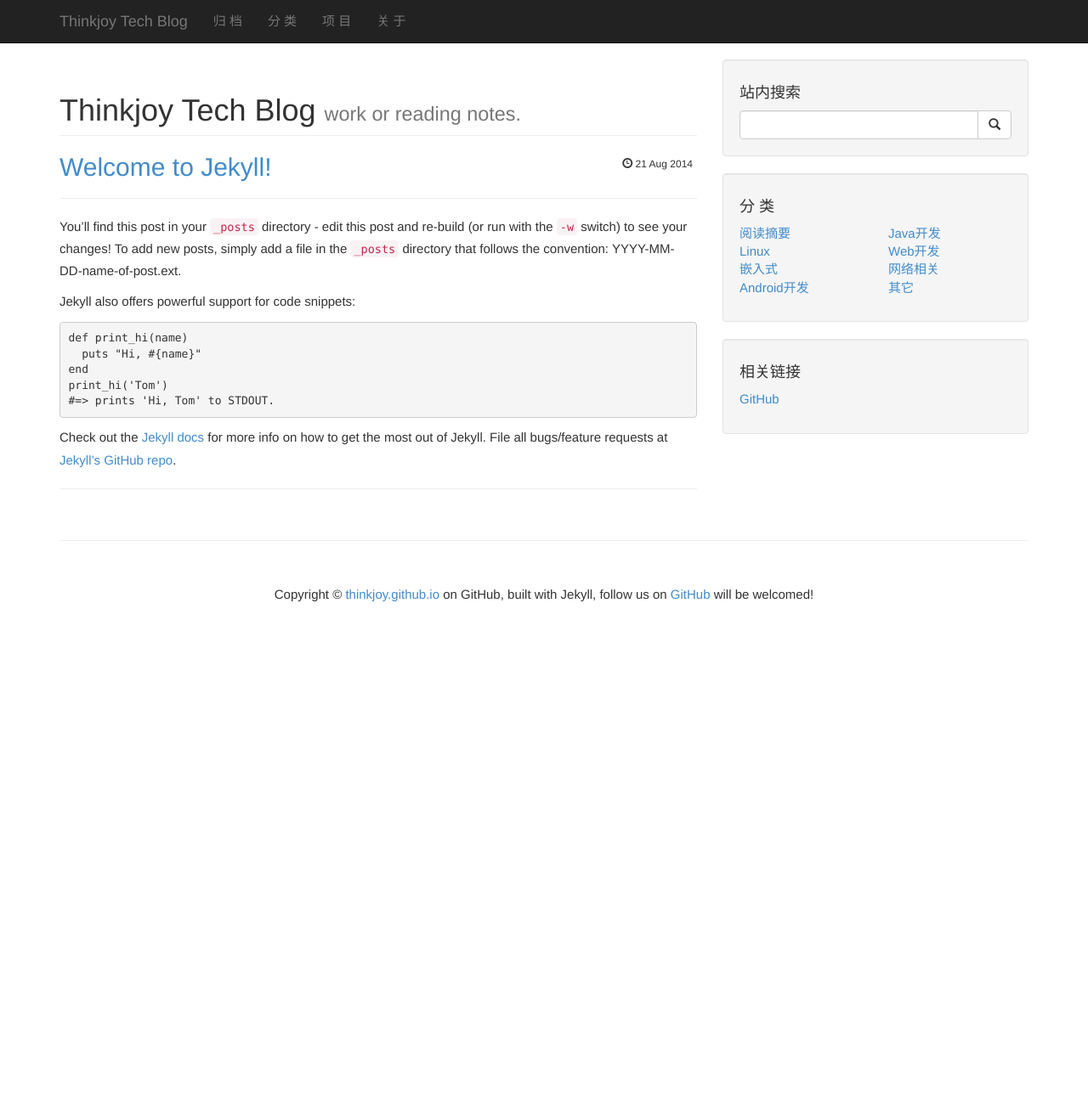
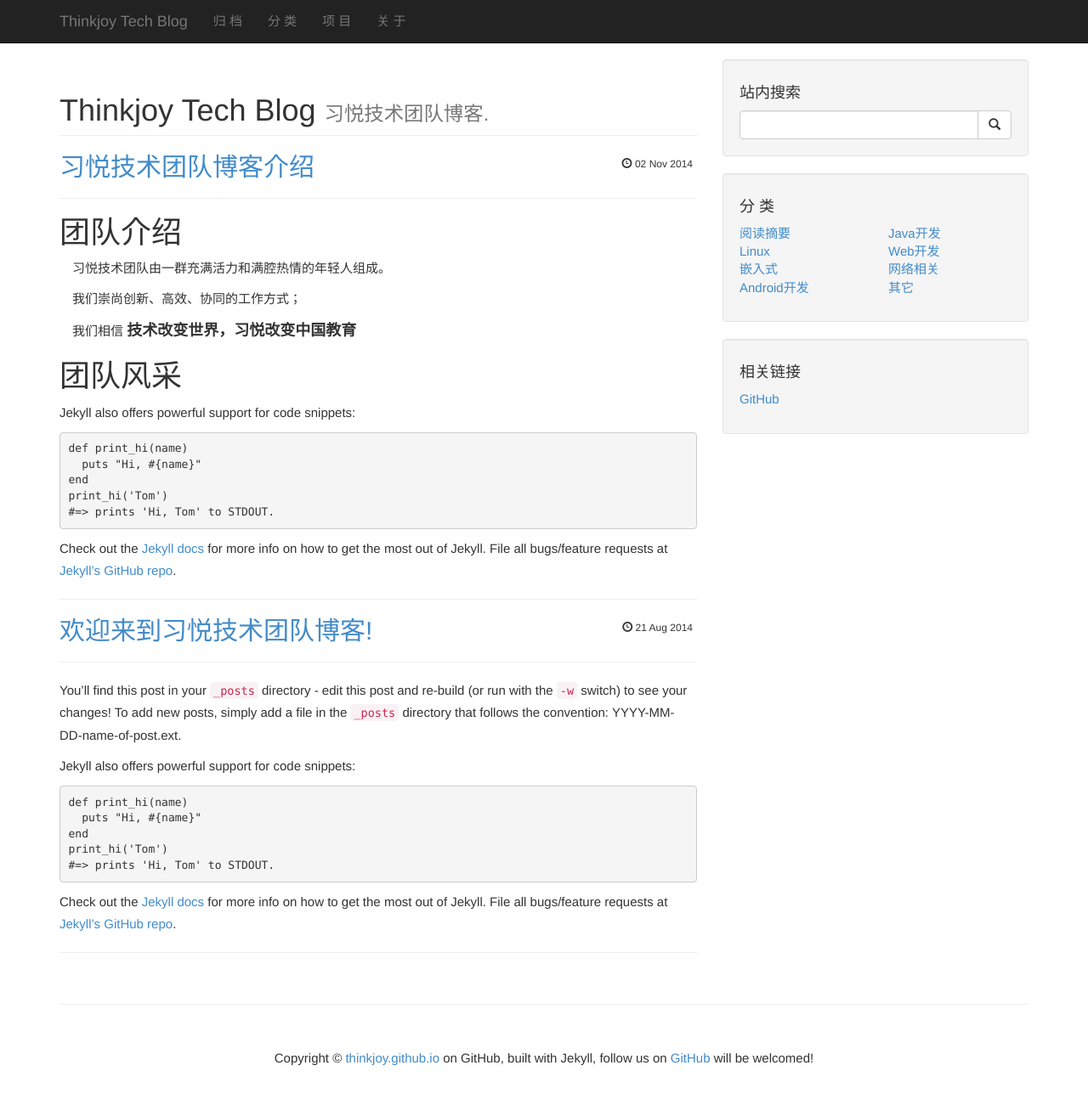
Before and after one commit to thinkjoy/thinkjoy.github.io, a Jekyll site: the page built from index.html, in a window 1280 px wide and 1320 px high. Shown: the top 1294 px of the window at 85% size. Built offline with Jekyll 4.4.1, drawn with Linux system fonts in a browser that asks for light colours; the list of posts is cut into pages by our own code.

Commit message:
add about

```diff
--- a/_config.yml
+++ b/_config.yml
@@ -15,7 +15,7 @@ feed:
 author: Thinkjoy
 
 seo:
-  keyword:
+  keyword: 习悦
   description:
 config:
   js_dir:
--- a/_posts/2014-08-21-welcome-to-jekyll.markdown
+++ b/_posts/2014-08-21-welcome-to-thinkjoy.markdown
@@ -1,6 +1,6 @@
 ---
 layout: post
-title:  "Welcome to Jekyll!"
+title:  "欢迎来到习悦技术团队博客!"
 date:   2014-08-21 10:27:33
 categories: jekyll update
 ---
--- /dev/null
+++ b/_posts/2014-11-02-about-thinkjoy.markdown
@@ -0,0 +1,34 @@
+---
+layout: post
+title:  "习悦技术团队博客介绍"
+date:   2014-11-02 21:51:33
+categories: jekyll update
+---
+
+#团队介绍
+
+&ensp;&ensp;习悦技术团队由一群充满活力和满腔热情的年轻人组成。
+
+&ensp;&ensp;我们崇尚创新、高效、协同的工作方式；
+
+&ensp;&ensp;我们相信 **<big>技术改变世界，习悦改变中国教育</big>**
+
+
+
+#团队风采
+
+
+Jekyll also offers powerful support for code snippets:
+
+{% highlight ruby %}
+def print_hi(name)
+  puts "Hi, #{name}"
+end
+print_hi('Tom')
+#=> prints 'Hi, Tom' to STDOUT.
+{% endhighlight %}
+
+Check out the [Jekyll docs][jekyll] for more info on how to get the most out of Jekyll. File all bugs/feature requests at [Jekyll's GitHub repo][jekyll-gh].
+
+[jekyll-gh]: https://github.com/jekyll/jekyll
+[jekyll]:    http://jekyllrb.com
--- a/index.html
+++ b/index.html
@@ -1,11 +1,11 @@
 ---
 layout: default
-title: ""
+title: "习悦技术团队欢迎您"
 ---
 <h1 class="page-header">
   Thinkjoy Tech Blog
   <small>
-    work or reading notes.
+    习悦技术团队博客.
   </small>
 </h1>
 {% for post in paginator.posts %}
```
